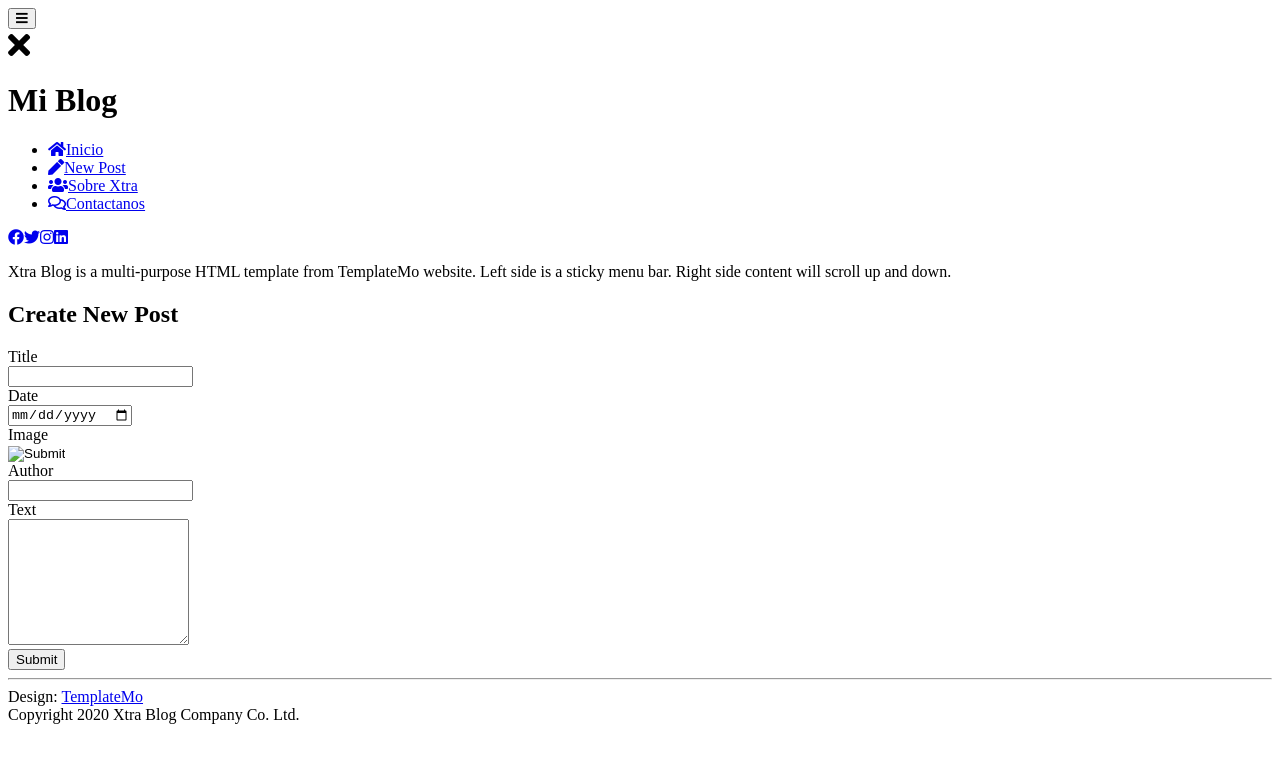
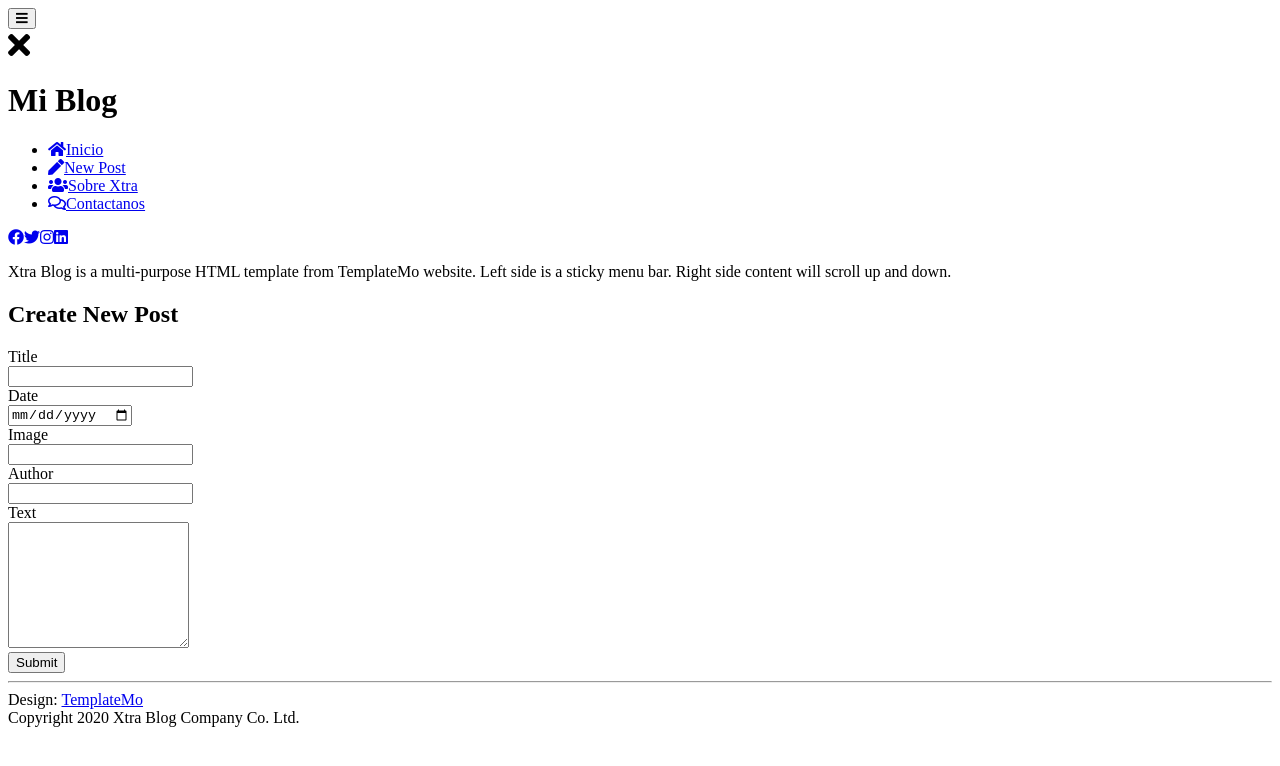
Before and after one commit to Alice221299/blog, a React (Vite) app: page /form in a window 1280 px wide. Shown: the top 766 px of the page. Built offline with nearby package versions, Linux system fonts and the light colour scheme.

Commit message:
Added form

```diff
--- a/src/pages/Form/Form.jsx
+++ b/src/pages/Form/Form.jsx
@@ -56,7 +56,7 @@ const Form = () => {
               class="form-control mr-0 ml-auto"
               name="image"
               id="image"
-              type="image"
+              type="url"
               required
             />
           </div>
```
